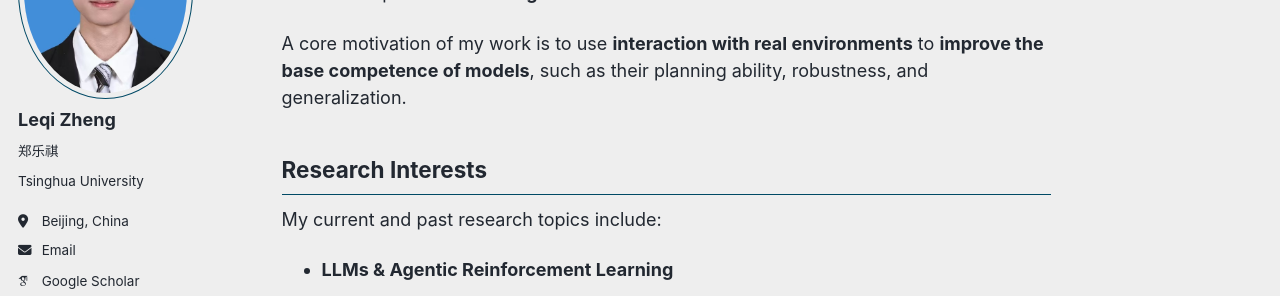
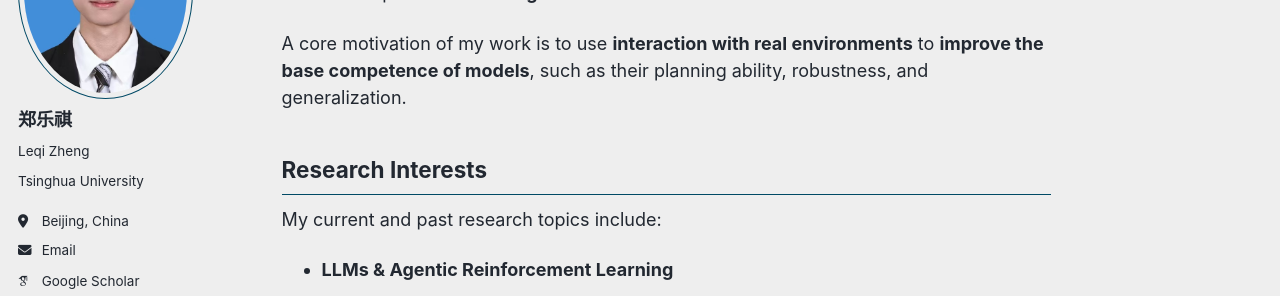
Before and after one commit to LQgdwind/LQgdwind.github.io, a Jekyll site: the page built from _pages/about.md, in a window 1280 px wide. Shown: the part 153-449 px from the top of the page. Built offline with Jekyll 4.4.1, drawn with Linux system fonts in a browser that asks for light colours; some web fonts are replaced; a script bundle is joined from its source files by our own code; library files that are not in the unit come from our copies.

```diff
--- a/_config.yml
+++ b/_config.yml
@@ -24,8 +24,8 @@ repository               : "LQgdwind/LQgdwind.github.io"
 author:
   # Biographic information
   avatar           : "zlq.png"
-  name             : "Leqi Zheng"
-  pronouns         : "郑乐祺"
+  name             : "郑乐祺"
+  pronouns         : "Leqi Zheng"
   bio              : "Tsinghua University"
   location         : "Beijing, China"
   employer         : #
```
